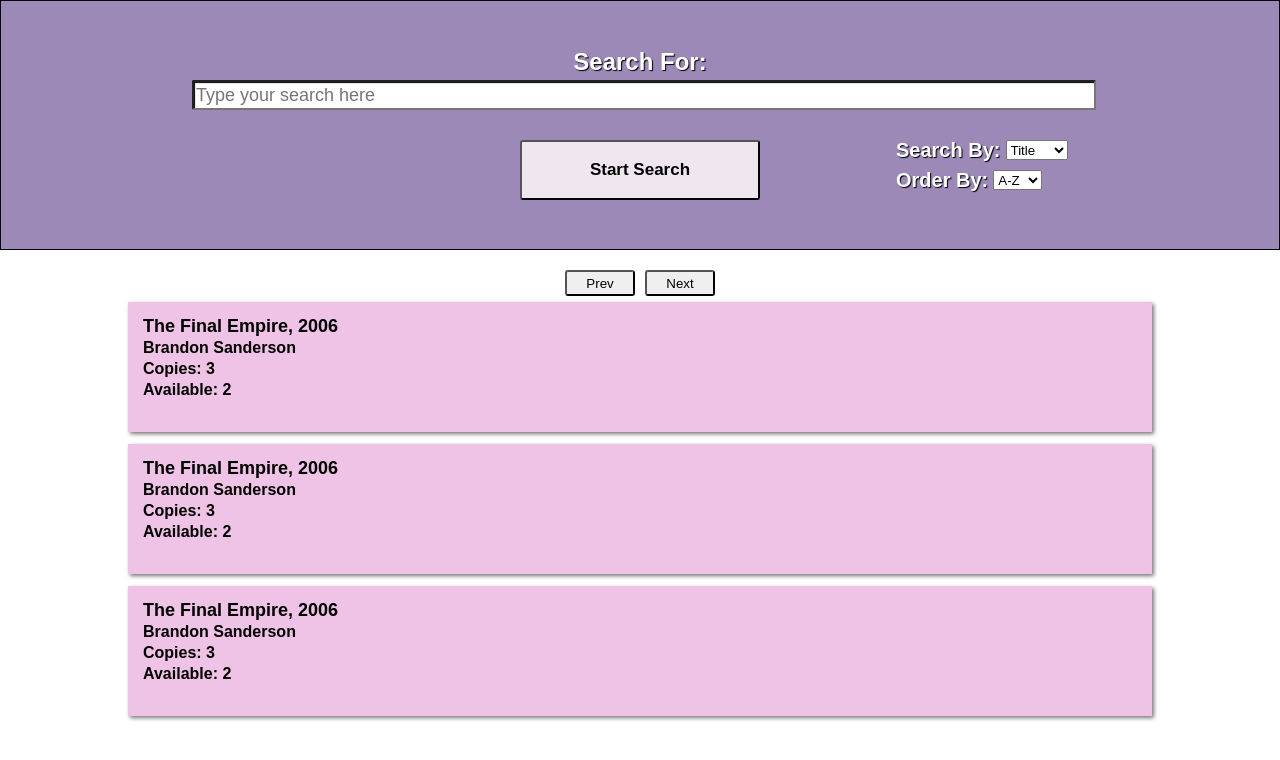
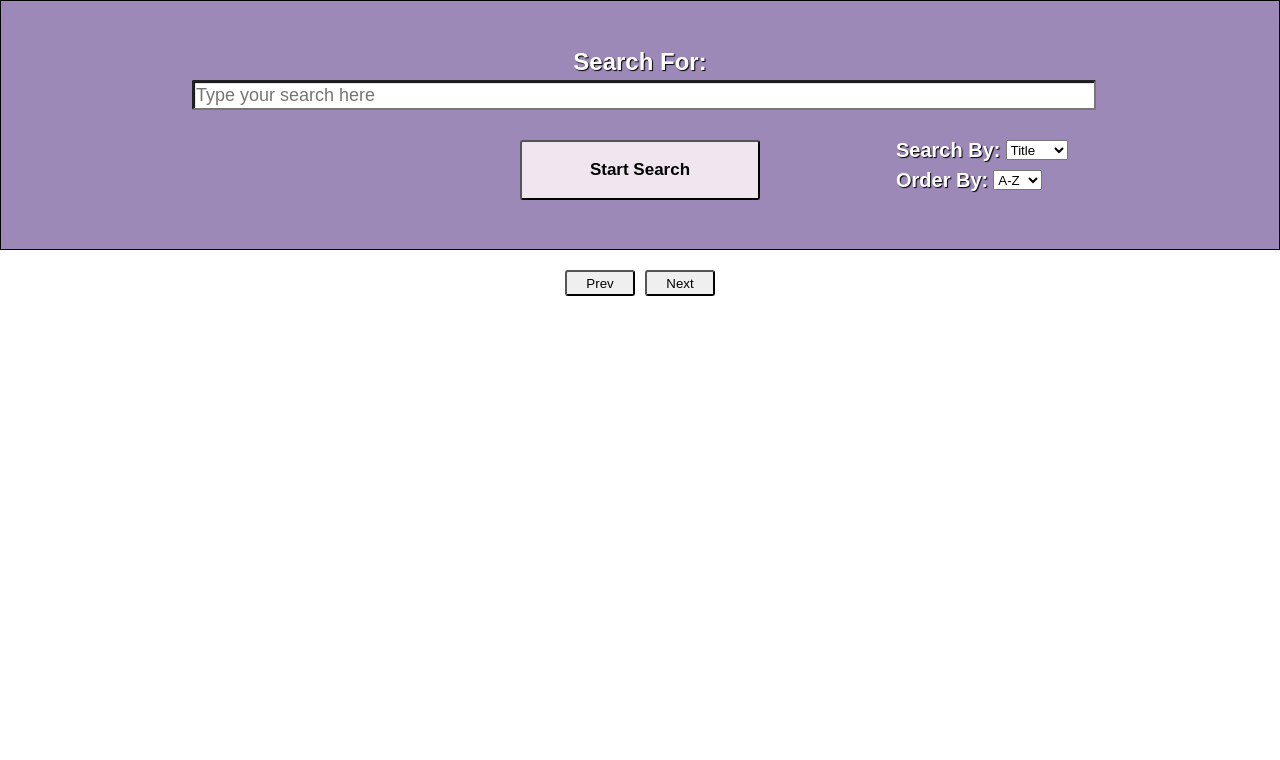
Before and after one commit to claytonpabst/library-catalog, a React (Create React App) app: page / in a window 1280 px wide. Shown: the top 760 px of the page. Built offline with nearby package versions, Linux system fonts and the light colour scheme; the HTML template or start-up script is replaced by a standard one.

Commit message:
front end is displaying info from the back end correctly now

```diff
--- a/src/components/Home/Book/Book.js
+++ b/src/components/Home/Book/Book.js
@@ -6,15 +6,15 @@ class Book extends Component {
   render() {
     return (
         <div className='book_result_box'>
-          <h3>The Final Empire, 2006</h3>
+          {/* <h3>The Final Empire, 2006</h3>
           <h4>Brandon Sanderson</h4>
           <h4>Copies: 3</h4>
-          <h4>Available: 2</h4>
+          <h4>Available: 2</h4> */}
 
-          {/* <h3>{ this.props.title }, { this.props.year }</h3>
+           <h3>{ this.props.title }, { this.props.year }</h3>
           <h4>{ this.props.author }</h4>
           <h4>Copies: { this.props.numCopies }</h4>
-          <h4>Available: { this.props.numAvailable }</h4> */}
+          <h4>Available: { this.props.numAvailable }</h4>
         </div>
     )
   }
--- a/src/components/Home/Home.js
+++ b/src/components/Home/Home.js
@@ -9,7 +9,7 @@ class Home extends Component {
     super(props);
 
     this.state = {
-      results: [1, 2, 3],
+      results: [],
       userInput: '',
       searchBy: 'title',
       orderBy: 'alph'
@@ -35,6 +35,7 @@ class Home extends Component {
       this.setState({
         results: res.data
       })
+      console.log(this.state)
     })
   }
 
```
